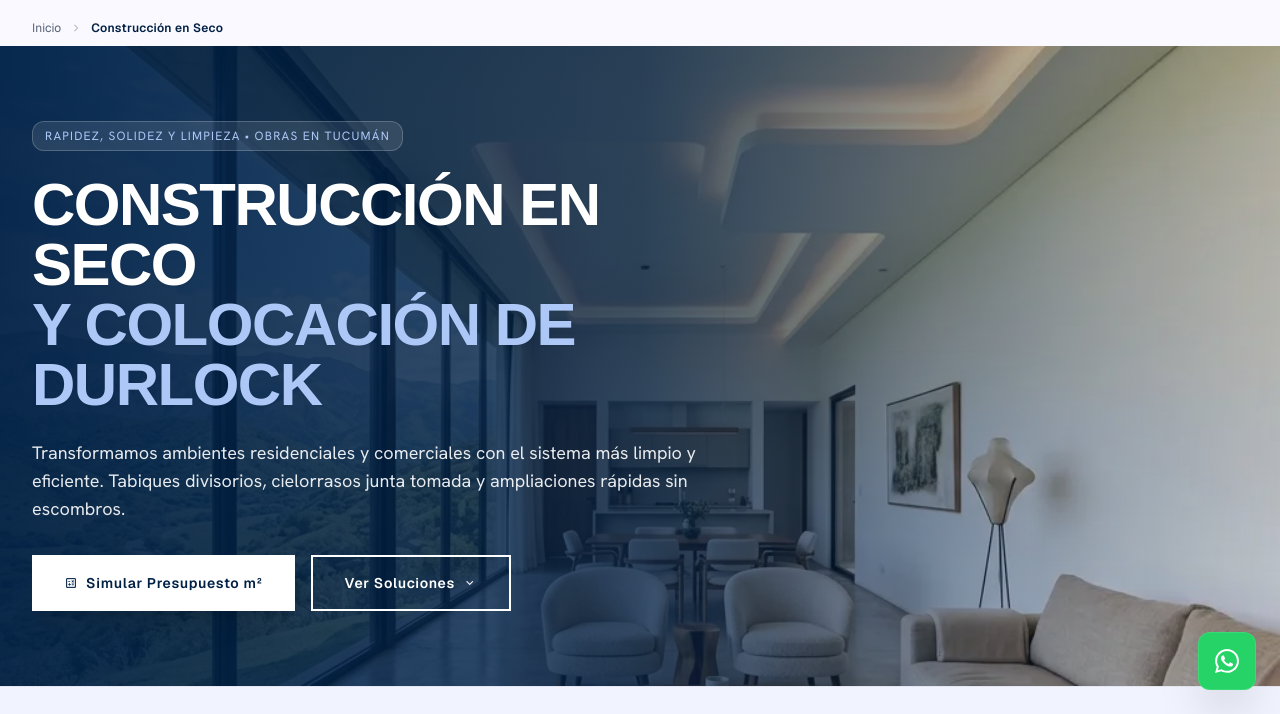
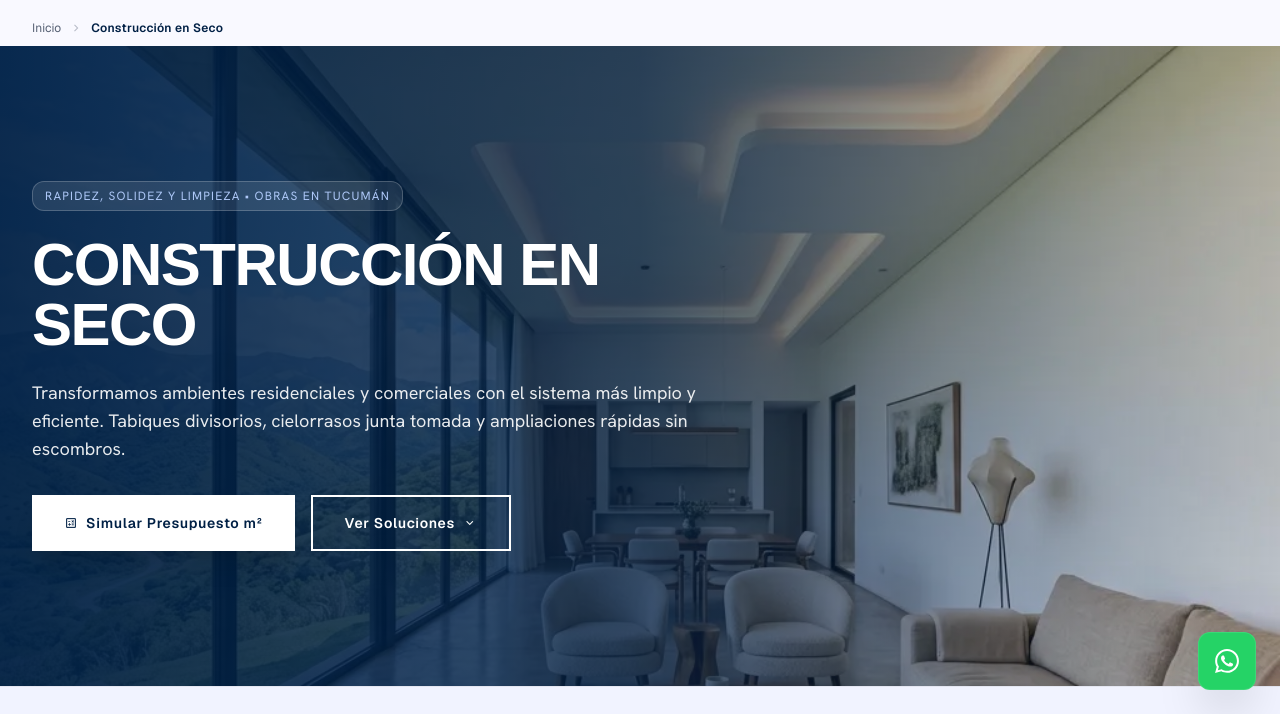
Before and after one commit to brunoboggio/web-ByB, a website: page construccion-en-seco/index.html in a window 1280 px wide. Shown: the part 86-800 px from the top of the page. Drawn offline with nearby package versions, Linux system fonts and the light colour scheme; a web font is replaced by a local one.

Commit message:
Update H1 title to be strictly 'Construcción en seco' on the dry construction landing page

```diff
--- a/construccion-en-seco/index.html
+++ b/construccion-en-seco/index.html
@@ -322,7 +322,7 @@
                     </span>
 
                     <h1 class="font-headline-xl text-4xl md:text-6xl text-on-primary font-black tracking-tight leading-tight uppercase drop-shadow-sm">
-                        Construcción en seco <br/><span class="text-inverse-primary">y colocación de Durlock</span>
+                        Construcción en seco
                     </h1>
 
                     <p class="font-body-lg text-base md:text-lg text-on-primary/90 leading-relaxed font-light">
```
